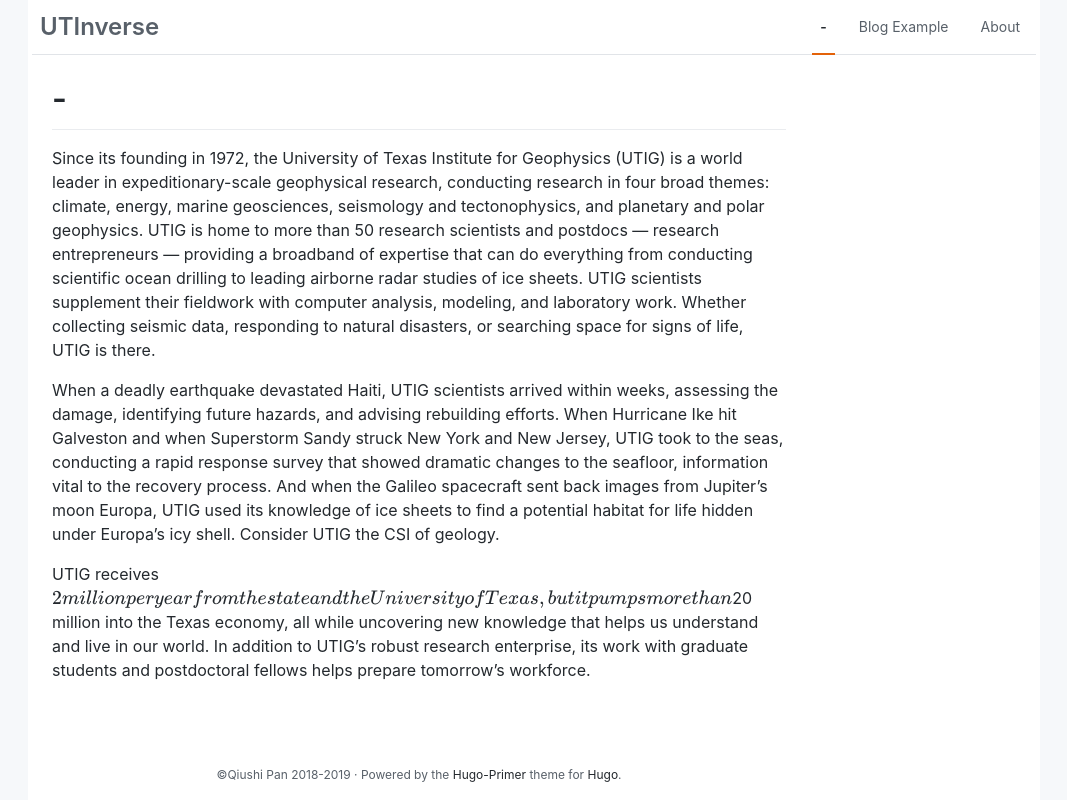
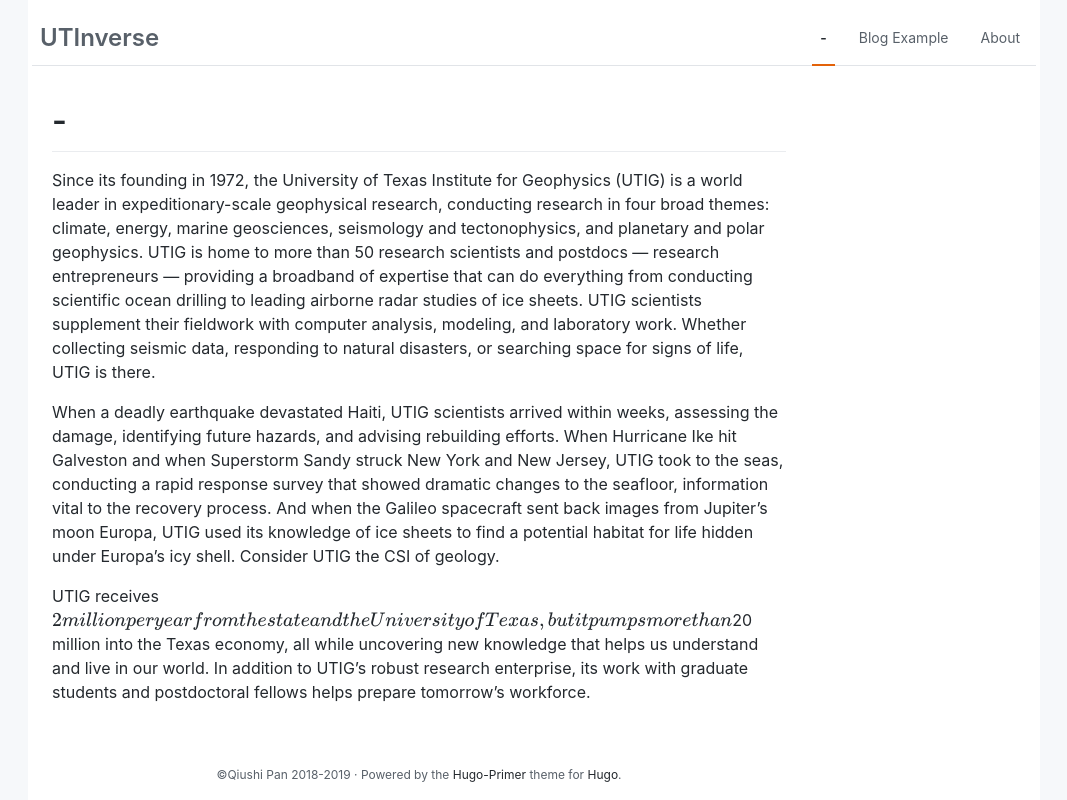
Before and after one commit to UTInverse/utinverse.github.io, a plain HTML site: page index.html in a window 1280 px wide. Shown: the whole page, without its empty margins (106-1173 px from the left). Drawn offline with nearby package versions, Linux system fonts and the light colour scheme; some packages are replaced by stand-ins of ours.

Commit message:
rebuilding site Tue Jun  2 15:07:50 CDT 2020

```diff
--- a/assets/style.css
+++ b/assets/style.css
@@ -20,6 +20,7 @@ body {
 }
 #header {
   grid-area: header;
+  padding: 0.7rem;
 }
 #main {
   grid-area: main;
```
Also changed, not shown: 1 other file.
